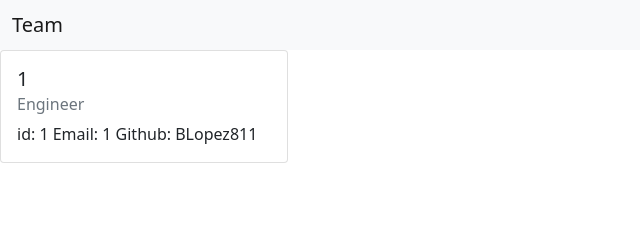
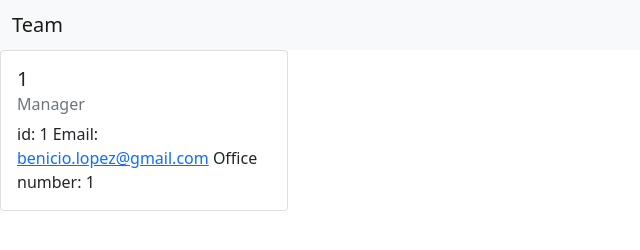
Before and after one commit to Blopez811/team-profile-generator, a plain HTML site: page index.html in a window 1280 px wide. Shown: the whole page, without its empty margins (0-640 px from the left). Drawn offline with nearby package versions, Linux system fonts and the light colour scheme.

Commit message:
email is a link now

```diff
--- a/index.html
+++ b/index.html
@@ -23,11 +23,11 @@
         <div class="card" style="width: 18rem;">
        <div class="card-body">
            <h5 class="card-title">1</h5>
-           <h6 class="card-subtitle mb-2 text-muted">Engineer</h6>
+           <h6 class="card-subtitle mb-2 text-muted">Manager</h6>
            <p class="card-text">
            id: 1
-           Email: 1
-           Github: BLopez811
+           Email: <a href="mailto:benicio.lopez@gmail.com">benicio.lopez@gmail.com</a>
+           Office number: 1
            </p>
        </div>
 
--- a/src/index.js
+++ b/src/index.js
@@ -55,7 +55,7 @@ const generateCards = (team) => {
            <h6 class="card-subtitle mb-2 text-muted">${team[i].constructor.name}</h6>
            <p class="card-text">
            id: ${team[i].Id}
-           Email: ${team[i].email}
+           Email: <a href="mailto:${team[i].email}">${team[i].email}</a>
            ${displayExtraInfo(team[i])}
            </p>
        </div>`
```
